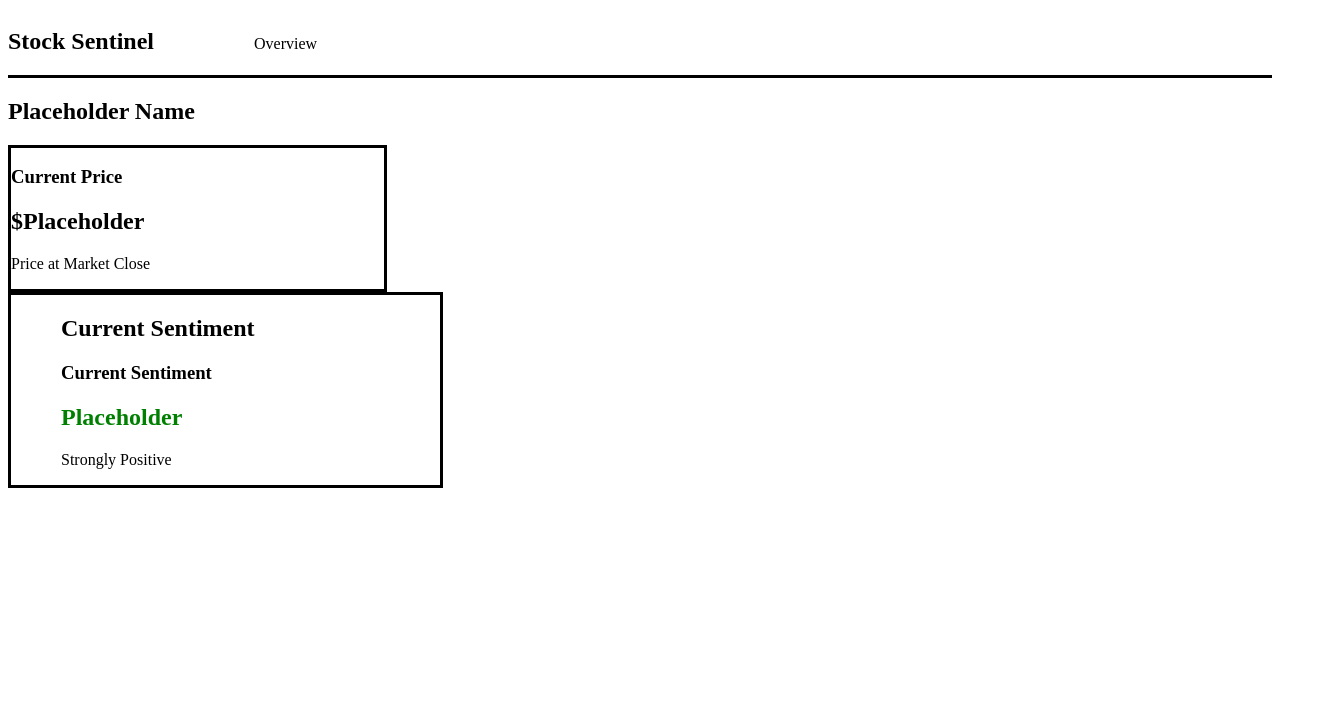
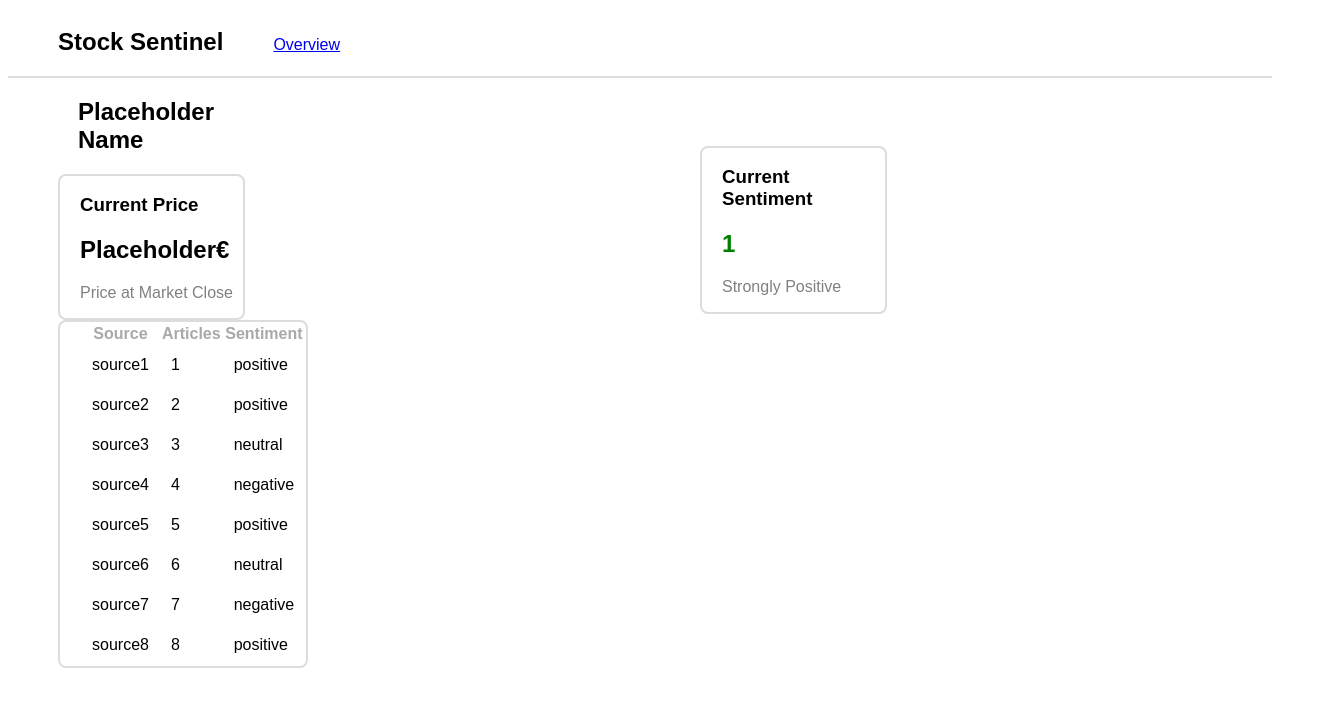
Before and after one commit to nughnugh/BCN-2024SS-TeamRot-StockSentinel, a SvelteKit app in the folder sys-src/app/frontend/stock-sentinel/: page / in a window 1280 px wide. Shown: the top 706 px of the page, 1322 px wide, since content can reach past the window. Built offline with nearby package versions, Linux system fonts and the light colour scheme.

Commit message:
Updated styling for homepage and overview
- added stocklist component
- linked overview and dashboard pages
- worked on styling and structure of components and pages
- added dynamic coloring of sentiment value

```diff
--- a/sys-src/app/frontend/stock-sentinel/package.json
+++ b/sys-src/app/frontend/stock-sentinel/package.json
@@ -13,6 +13,7 @@
 		"@sveltejs/adapter-auto": "^3.0.0",
 		"@sveltejs/kit": "^2.0.0",
 		"@sveltejs/vite-plugin-svelte": "^3.0.0",
+		"esbuild": "^0.21.4",
 		"svelte": "^4.2.7",
 		"svelte-check": "^3.6.0",
 		"tslib": "^2.4.1",
--- a/sys-src/app/frontend/stock-sentinel/src/components/Header.svelte
+++ b/sys-src/app/frontend/stock-sentinel/src/components/Header.svelte
@@ -2,22 +2,31 @@
     .header{
         display: flex;
         text-align: left;
-        border-bottom: black;
-        border-bottom-style: solid;
+        border-bottom: gainsboro solid 2px;
         align-items: baseline;
+        font-family: Arial, Helvetica, sans-serif;
     }
+
     .title{
         text-align: left;
-        padding-right: 100px;
+        padding-right: 50px;
+        padding-left: 50px;
+        font-family: Arial, Helvetica, sans-serif;
     }
+
     .pages{
         text-align: left;
+        font-family: Arial, Helvetica, sans-serif;
     }
 </style>
 
 <main>
-    <div class="header">
-        <div class="title"> <h2>Stock Sentinel </h2></div>
-        <div class="pages"> Overview</div>
-    </div>
+    <header class = "header">
+        <div class = "title">
+            <h2>Stock Sentinel</h2>
+        </div>
+        <nav class = "pages">
+            <a href = "/overview">Overview</a>
+        </nav>
+    </header>
 </main>
--- a/sys-src/app/frontend/stock-sentinel/src/components/Sentiment.svelte
+++ b/sys-src/app/frontend/stock-sentinel/src/components/Sentiment.svelte
@@ -1,27 +1,54 @@
-<script>
-    let sentiment = "Placeholder";
+<script lang="ts">
+     let sentiment:number = 1;
+
+    function setSentimentColor(sentiment: number){
+        if(sentiment > 0){
+            return 'green';
+        } else if (sentiment < 0){
+            return 'red';
+        } else {
+            return 'black';
+        }
+    }
 </script>
 
 <style>
-    .sentiment_info_div{
-        grid-row: 2;
+    .stock_info_div{
+        grid-column: 2;
         width: 30%;
         padding-left: 50px;
-        border-style: solid;
+        font-family: Arial, Helvetica, sans-serif;
     }
-
+    .stock_info{
+        grid-column: 2;
+        grid-row: 3;
+        border: gainsboro solid 2px;
+        border-radius: 8px;
+        padding-left: 20px;
+        font-family: Arial, Helvetica, sans-serif;
+    }
+    p{
+        color: grey;
+        font-family: Arial, Helvetica, sans-serif;
+    }
+    .space_maker{
+        grid-column: 2;
+        grid-row: 1;
+        padding-left: 20px;
+        color: white;
+    }
 
 </style>
 
 <main>
-    <div class="sentiment_info_div">
-        <div>
-            <h2>Current Sentiment</h2>
-        </div>
-        <div>
-            <div> <h3> Current Sentiment</h3> </div>
-            <div> <h2 style="color: green">{sentiment}</h2></div>
-            <div> <p>Strongly Positive</p></div>
+
+    <div class="stock_info_div">
+        <h2 class = "space_maker">ignore this</h2>
+        <div class = "stock_info">
+            <h3>Current Sentiment</h3>
+            <h2 style="color: {setSentimentColor(sentiment)}">{sentiment}</h2>
+            <p>Strongly Positive</p>
         </div>
     </div>
+
 </main>
--- /dev/null
+++ b/sys-src/app/frontend/stock-sentinel/src/components/Sources.svelte
@@ -0,0 +1,54 @@
+<script>
+    let sources = ["source1", "source2", "source3", "source4", "source5", "source6", "source7", "source8"];
+    let articles = [1, 2, 3, 4, 5, 6, 7, 8];
+    let sentiments = ["positive", "positive", "neutral", "negative" ,"positive" , "neutral", "negative", "positive"];
+</script>
+
+<style>
+    .stock_info_div{
+        width: 100%;
+        padding-left: 50px;
+        font-family: Arial, Helvetica, sans-serif;
+    }
+    .sources_table{
+        grid-column: 2;
+        grid-row: 1;
+        border: gainsboro solid 2px;
+        border-radius: 8px;
+        padding-left: 20px;
+        font-family: Arial, Helvetica, sans-serif;
+    }
+    th{
+        font-weight: bold;
+        color: darkgrey;
+    }
+    tr{
+        border-bottom: 1px solid darkgrey;
+    }
+    td{
+        padding: 10px;
+    }
+</style>
+
+<main>
+    <div class="stock_info_div">
+        <table class="sources_table">
+            <thead>
+                <tr>
+                    <th>Source</th>
+                    <th>Articles</th>
+                    <th>Sentiment</th>
+                </tr>
+            </thead>
+            <tbody>
+            {#each sources as source, i}
+                <tr>
+                    <td>{source}</td>
+                    <td>{articles[i]}</td>
+                    <td>{sentiments[i]}</td>
+                </tr>
+                {/each}
+            </tbody>
+        </table>
+    </div>
+</main>
--- a/sys-src/app/frontend/stock-sentinel/src/components/StockInfo.svelte
+++ b/sys-src/app/frontend/stock-sentinel/src/components/StockInfo.svelte
@@ -1,5 +1,5 @@
 <script>
-    let price = "$Placeholder";
+    let price = "Placeholder€";
     let stock = "Placeholder Name";
 </script>
 
@@ -7,16 +7,26 @@
     .stock_info_div{
         grid-column: 1;
         width: 30%;
-
+        padding-left: 50px;
+        font-family: Arial, Helvetica, sans-serif;
     }
     .stock_name{
         grid-column: 2;
         grid-row: 1;
+        padding-left: 20px;
+        font-family: Arial, Helvetica, sans-serif;
     }
     .stock_info{
         grid-column: 2;
         grid-row: 3;
-        border-style: solid;
+        border: gainsboro solid 2px;
+        border-radius: 8px;
+        padding-left: 20px;
+        font-family: Arial, Helvetica, sans-serif;
+    }
+    p{
+        color: grey;
+        font-family: Arial, Helvetica, sans-serif;
     }
 </style>
 
@@ -26,9 +36,9 @@
             <h2>{stock}</h2>
         </div>
         <div class = "stock_info">
-            <div> <h3> Current Price</h3> </div>
-            <div> <h2>{price}</h2></div>
-            <div> <p>Price at Market Close</p></div>
+            <h3>Current Price</h3>
+            <h2>{price}</h2>
+            <p>Price at Market Close</p>
         </div>
     </div>
 </main>
--- /dev/null
+++ b/sys-src/app/frontend/stock-sentinel/src/components/Stocklist.svelte
@@ -0,0 +1,54 @@
+<script>
+    let stocks = ["Stock Name", "Stock Name", "Stock Name", "Stock Name", "Stock Name", "Stock Name", "Stock Name", "Stock Name"];
+    let sentiments = [1, 1, 0, -1, 1, 0, -1, 0];
+</script>
+
+<style>
+    .stock_info_div{
+        width: 100%;
+        padding-left: 50px;
+        font-family: Arial, Helvetica, sans-serif;
+    }
+    .sources_table{
+        border: gainsboro solid 2px;
+        border-radius: 8px;
+        padding-left: 20px;
+        padding-right: 20px;
+        font-family: Arial, Helvetica, sans-serif;
+    }
+    body{
+        font-family: Arial, Helvetica, sans-serif;
+    }
+    th{
+        font-weight: bold;
+        color: darkgrey;
+    }
+    tr{
+        border-bottom: 1px solid darkgrey;
+    }
+    td{
+        padding: 10px;
+    }
+</style>
+
+<main>
+    <div class="stock_info_div">
+        <h2>Stock Overview</h2>
+        <table class="sources_table">
+            <thead>
+            <tr>
+                <th>Stocks</th>
+                <th>Sentiment</th>
+            </tr>
+            </thead>
+            <tbody>
+            {#each stocks as stock, i}
+                <tr>
+                    <td>{stock}</td>
+                    <td>{sentiments[i]}</td>
+                </tr>
+            {/each}
+            </tbody>
+        </table>
+    </div>
+</main>
--- a/sys-src/app/frontend/stock-sentinel/src/routes/+page.svelte
+++ b/sys-src/app/frontend/stock-sentinel/src/routes/+page.svelte
@@ -1,14 +1,26 @@
-
-
 <script>
     import Header from "../components/Header.svelte";
     import StockInfo from "../components/StockInfo.svelte";
     import Sentiment from "../components/Sentiment.svelte";
+    import Sources from "../components/Sources.svelte";
 </script>
+
+<style>
+    .info{
+        display:grid;
+        grid-template-columns: 1fr 1fr;
+        grid-gap:20px;
+    }
+</style>
 
 
 <main>
-    <Header></Header>
-    <StockInfo></StockInfo>
-    <Sentiment></Sentiment>
+    <div class = "dashboard">
+        <Header></Header>
+        <div class = "info">
+            <StockInfo></StockInfo>
+            <Sentiment></Sentiment>
+        </div>
+        <Sources></Sources>
+    </div>
 </main>
--- a/sys-src/app/frontend/stock-sentinel/tsconfig.json
+++ b/sys-src/app/frontend/stock-sentinel/tsconfig.json
@@ -9,6 +9,7 @@
 		"skipLibCheck": true,
 		"sourceMap": true,
 		"strict": true,
+		"svelte": true,
 		"moduleResolution": "bundler"
 	}
 	// Path aliases are handled by https://kit.svelte.dev/docs/configuration#alias
```
Also changed, not shown: sys-src/app/frontend/stock-sentinel/src/components/sources.svelte (deleted, +0 -13 lines), sys-src/app/frontend/stock-sentinel/src/routes/overview/+page.svelte (added, +10 -0 lines), sys-src/app/frontend/stock-sentinel/src/routes/overview.svelte (deleted), 1 other file (tests, documents, lock files or other folders).
